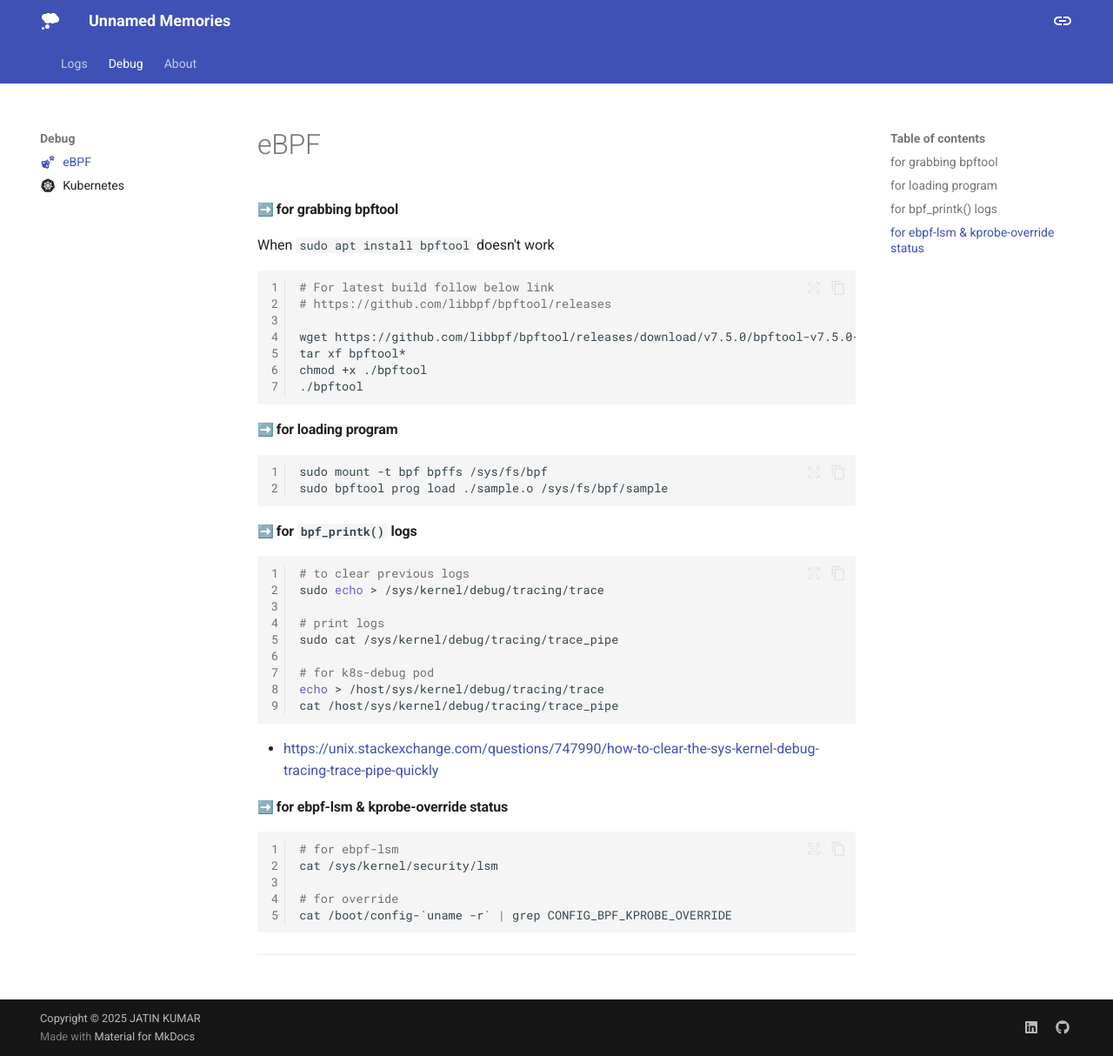
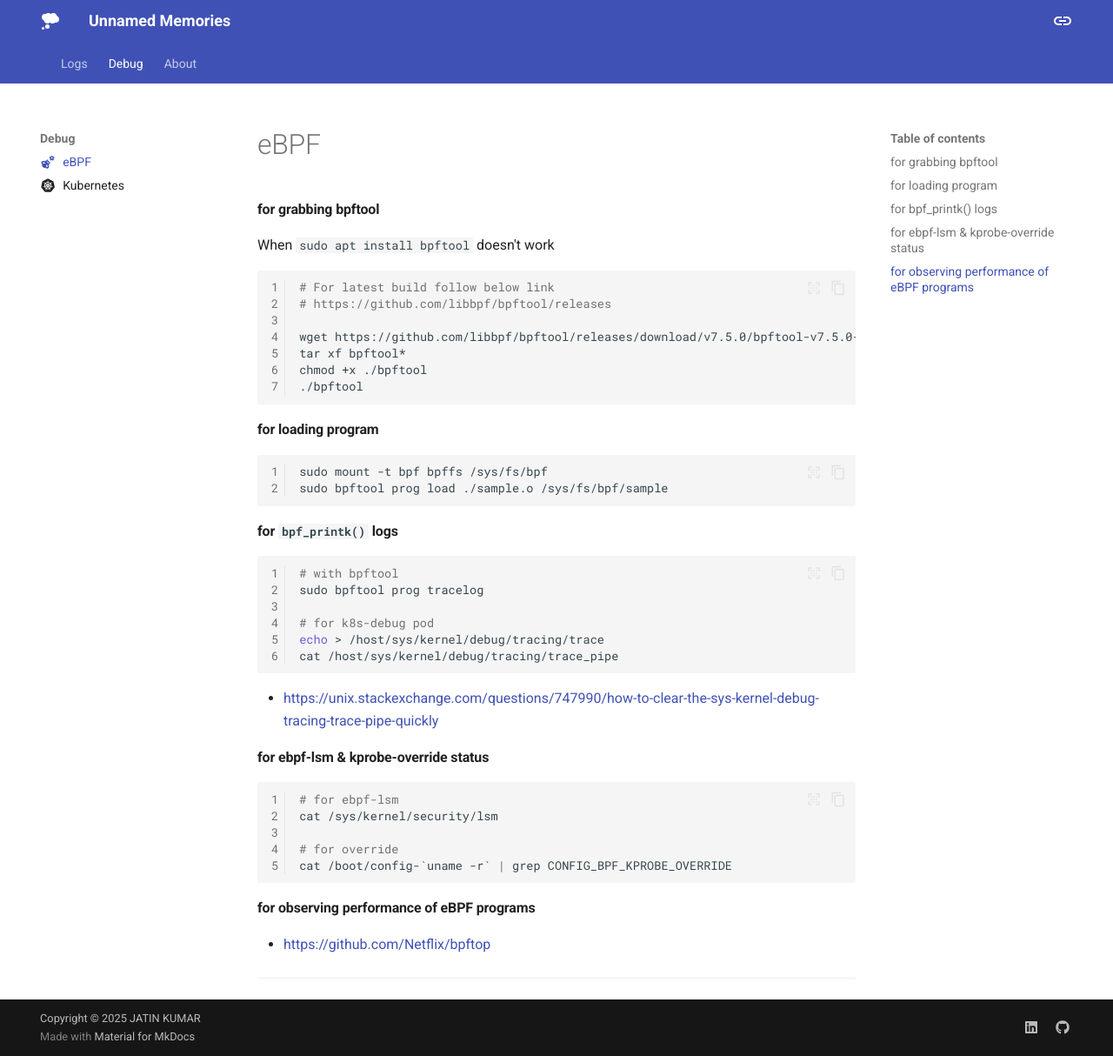
Before and after one commit to h0x0er/h0x0er.github.io, an MkDocs documentation site: the page built from docs/debug/ebpf.md, in a window 1280 px wide and 1214 px high. Shown: the whole window at 87% size. Built offline with MkDocs 1.6.1 and Material for MkDocs 9.7.7, drawn with Linux system fonts in a browser that asks for light colours; emoji names are drawn with the system emoji font.

Commit message:
memories: updates

````diff
--- a/docs/debug/ebpf.md
+++ b/docs/debug/ebpf.md
@@ -3,11 +3,11 @@ icon: material/bee-flower
 title: eBPF
 ---
 
-#### :arrow_right: for grabbing bpftool
+#### for grabbing bpftool
 
 When `sudo apt install bpftool` doesn't work
 
-```bash linenums="1"
+```sh linenums="1"
 
 # For latest build follow below link
 # https://github.com/libbpf/bpftool/releases
@@ -20,9 +20,9 @@ chmod +x ./bpftool
 ```
 
 
-#### :arrow_right: for loading program
+#### for loading program
 
-```bash linenums="1"
+```sh linenums="1"
 
 sudo mount -t bpf bpffs /sys/fs/bpf
 sudo bpftool prog load ./sample.o /sys/fs/bpf/sample
@@ -30,14 +30,12 @@ sudo bpftool prog load ./sample.o /sys/fs/bpf/sample
 ```
 
 
-#### :arrow_right: for `bpf_printk()` logs
+#### for `bpf_printk()` logs
 
-```bash linenums="1"
-# to clear previous logs
-sudo echo > /sys/kernel/debug/tracing/trace
+```sh linenums="1"
 
-# print logs
-sudo cat /sys/kernel/debug/tracing/trace_pipe
+# with bpftool
+sudo bpftool prog tracelog
 
 # for k8s-debug pod
 echo > /host/sys/kernel/debug/tracing/trace
@@ -48,9 +46,9 @@ cat /host/sys/kernel/debug/tracing/trace_pipe
 - <https://unix.stackexchange.com/questions/747990/how-to-clear-the-sys-kernel-debug-tracing-trace-pipe-quickly>
 
 
-#### :arrow_right: for ebpf-lsm & kprobe-override status
+#### for ebpf-lsm & kprobe-override status
 
-```bash linenums="1"
+```sh linenums="1"
 
 # for ebpf-lsm
 cat /sys/kernel/security/lsm
@@ -60,4 +58,9 @@ cat /boot/config-`uname -r` | grep CONFIG_BPF_KPROBE_OVERRIDE
 
 ```
 
+
+#### for observing performance of eBPF programs
+
+- <https://github.com/Netflix/bpftop>
+
 ---
````
